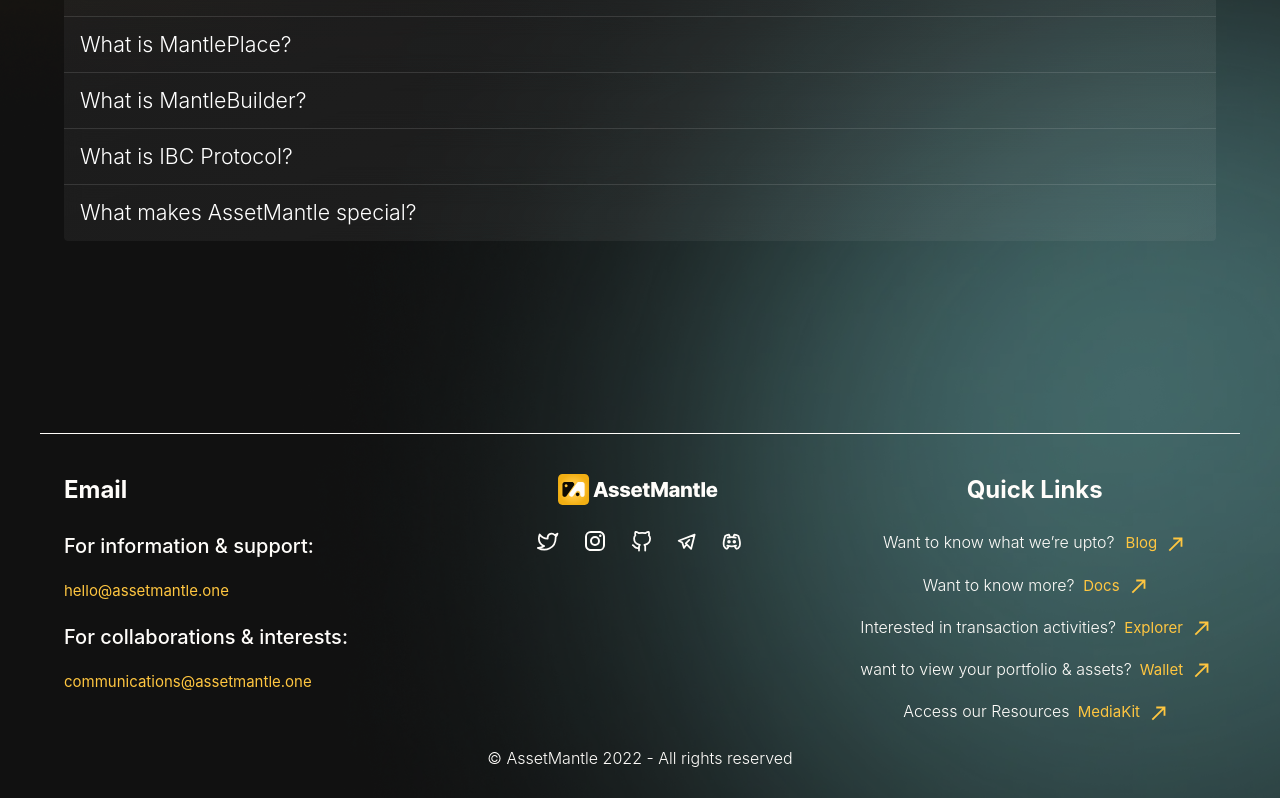
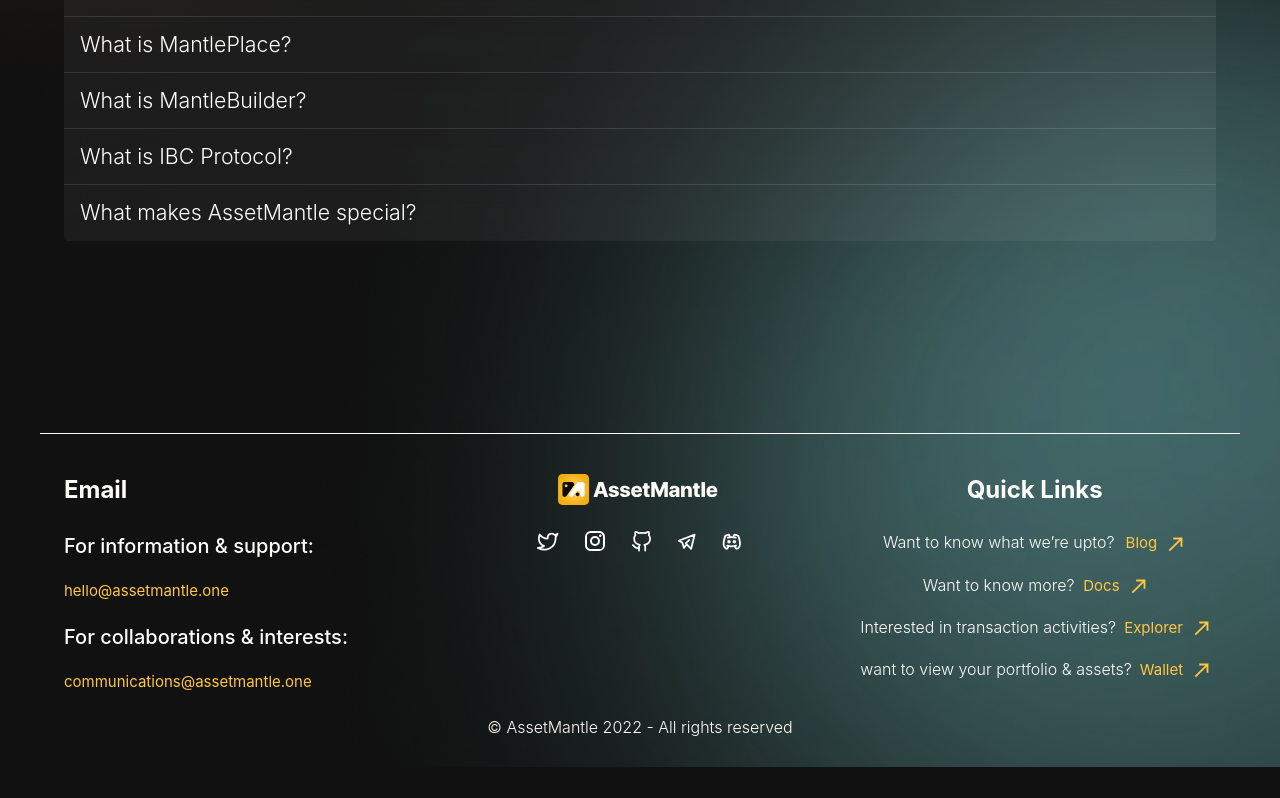
Before and after one commit to AssetMantle/website, a Next.js app: page /about in a window 1280 px wide. Shown: the part 5485-6283 px from the top of the page. After the commit the page ends 6252 px from the top, so only its background shows below. Built offline with nearby package versions, Linux system fonts and the light colour scheme.

Commit message:
🪲unique key bug fix

```diff
--- a/views/Footer.js
+++ b/views/Footer.js
@@ -98,14 +98,6 @@ const FooterConfigData = {
           href: "https://wallet.assetmantle.one/",
         },
       },
-      {
-        title: "Access our Resources",
-        link: {
-          icon: <NorthEastIcon />,
-          text: "MediaKit",
-          href: "https://docs.assetmantle.one/MediaKit",
-        },
-      },
     ],
   },
 };
@@ -202,8 +194,9 @@ export default function Footer(props) {
                   Array.isArray(FooterConfigData.colOne.list) &&
                   FooterConfigData.colOne.list.length > 0 && (
                     <Stack sx={{ pt: 3 }} spacing={2}>
-                      {FooterConfigData.colOne.list.map((item, index) => (
-                        <Stack key={`${index}s0a${item}`} spacing={2}>
+                      {React.Children.toArray(
+                        FooterConfigData.colOne.list.map((item) => (
+                          <Stack spacing={2}>
                             <Typography variant="h6">{item.title}</Typography>
                             <Button
                               component="a"
@@ -224,7 +217,8 @@ export default function Footer(props) {
                               {item.text}
                             </Button>
                           </Stack>
-                      ))}
+                        ))
+                      )}
                     </Stack>
                   )}
               </Grid>
@@ -255,10 +249,10 @@ export default function Footer(props) {
                         direction="row"
                         sx={{ justifyContent: "center" }}
                       >
-                        {FooterConfigData.colTwo.list.map((button, index) => (
+                        {React.Children.toArray(
+                          FooterConfigData.colTwo.list.map((button) => (
                             <>
                               <Link
-                              key={`${index}akl${button}`}
                                 sx={linkStyles}
                                 component="a"
                                 href={button.href && button.href}
@@ -268,7 +262,8 @@ export default function Footer(props) {
                                 {button.icon && button.icon}
                               </Link>
                             </>
-                        ))}
+                          ))
+                        )}
                       </Stack>
                     )}
                 </Stack>
@@ -301,8 +296,9 @@ export default function Footer(props) {
                   Array.isArray(FooterConfigData.colThree.list) &&
                   FooterConfigData.colThree.list.length > 0 && (
                     <Stack sx={{ pt: 3 }} spacing={2}>
-                      {FooterConfigData.colThree.list.map((item, index) => (
-                        <Typography variant="caption" key={`${index}sa${item}`}>
+                      {React.Children.toArray(
+                        FooterConfigData.colThree.list.map((item) => (
+                          <Typography variant="caption">
                             {item.title}
                             <Button
                               component="a"
@@ -323,7 +319,8 @@ export default function Footer(props) {
                               {item.link.text}
                             </Button>
                           </Typography>
-                      ))}
+                        ))
+                      )}
                     </Stack>
                   )}
               </Grid>
```
Lines whose indentation alone changed are shown as unchanged.
